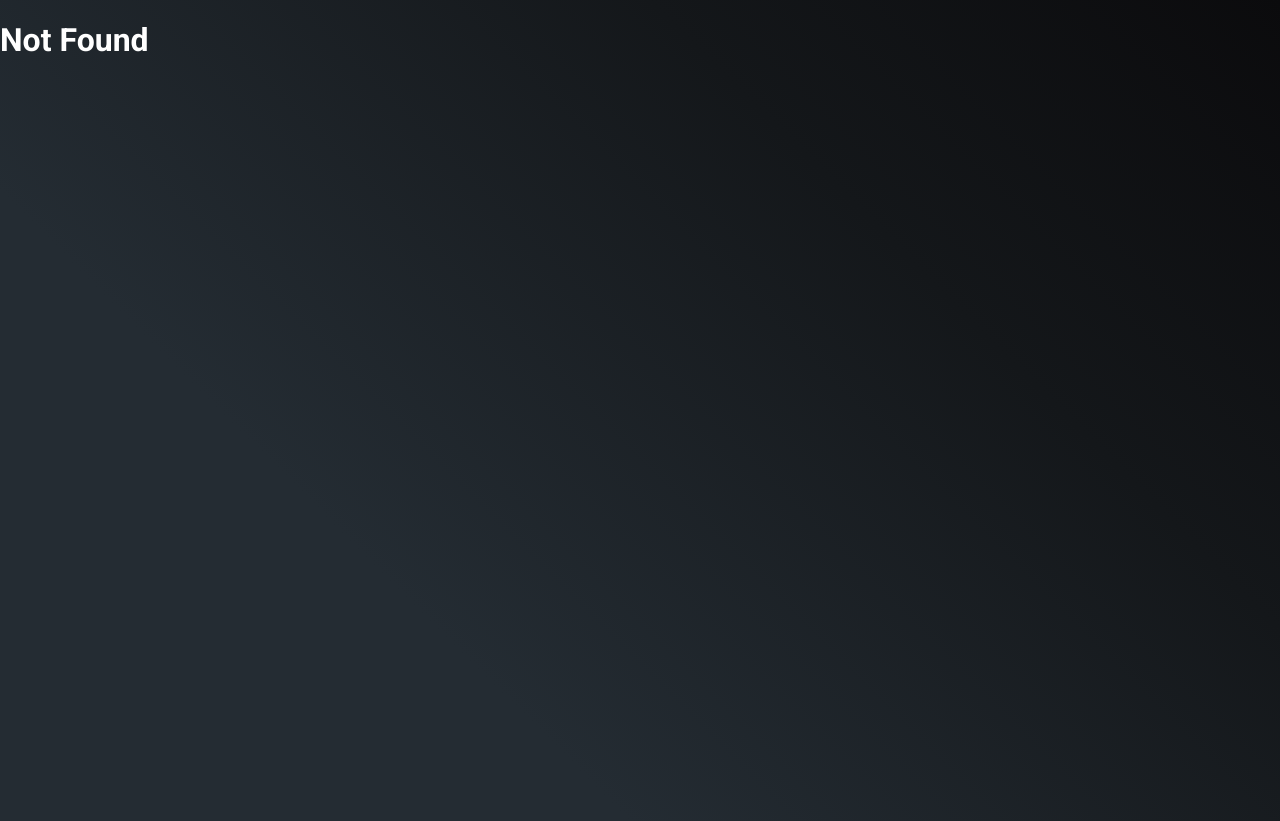
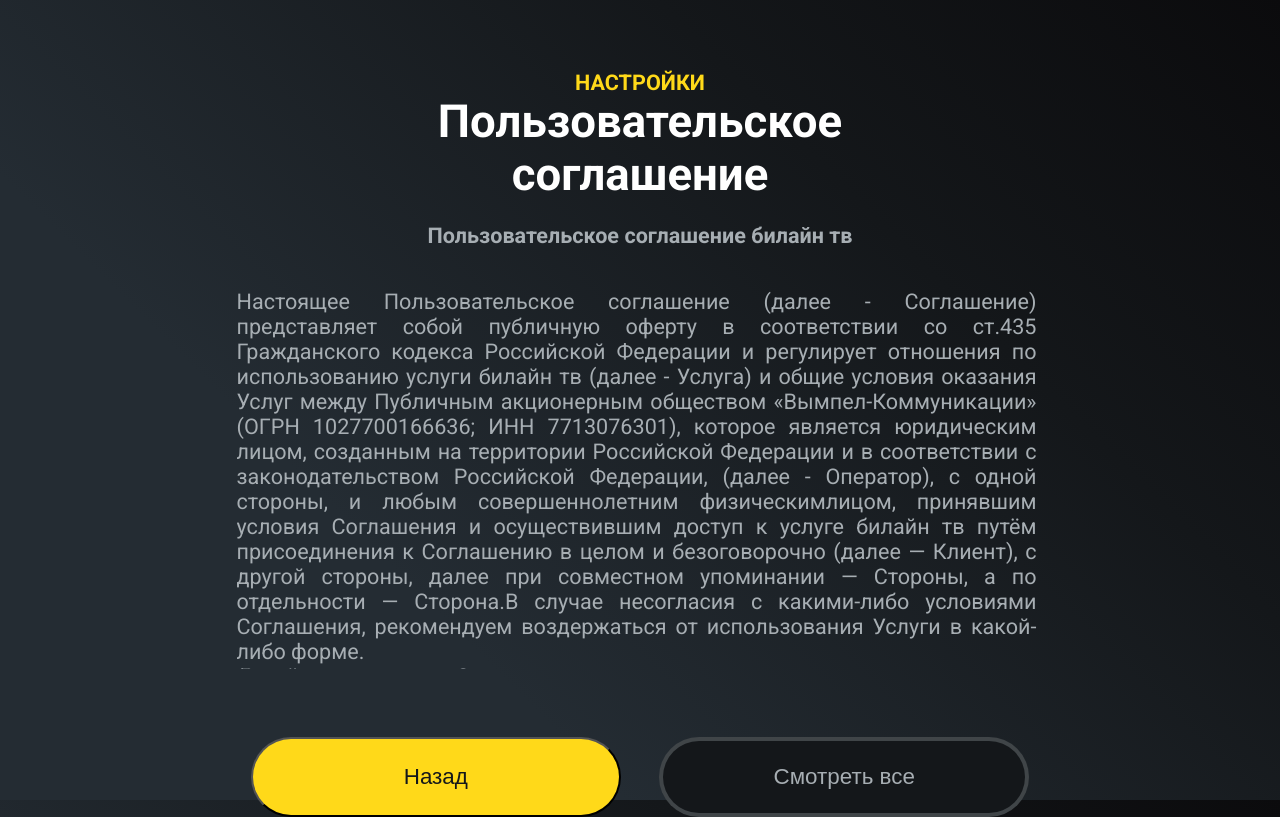
Before and after one commit to Polina-Sapego/Oxagile-training, a React app: page /useragreement in a window 1280 px wide. Built offline with nearby package versions, Linux system fonts and the light colour scheme.

Commit message:
created UserAgreement page

```diff
--- /dev/null
+++ b/assets/styles/UserAgreement.sass
@@ -0,0 +1,99 @@
+.userAgreement
+  margin: 0
+  position: relative
+  text-align: center
+  padding-top: 70px
+
+  .setting-agr
+    margin: 0
+    color: #FFD919
+    font-size: 2.7vh
+
+  .user-agreement
+    margin: 0
+    font-size: 5.7vh
+
+  .user-agreement-beeline
+    font-size: 2.7vh
+    color: #A7AEB3
+
+  .content
+    display: flex
+    justify-content: center
+    align-items: center
+
+    .content-text
+      margin-right: 7px
+      max-width: 800px
+      text-align: justify
+      padding: 20px
+      color: #A7AEB3
+
+    .scrollable
+      max-height: 380px
+      overflow-y: auto
+      padding: 0px
+
+      &::-webkit-scrollbar
+        width: 5px
+
+      &::-webkit-scrollbar-track
+        background: #14171A
+
+      &::-webkit-scrollbar-thumb
+        background: #888
+        border-radius: 4px
+
+    .scrollable-true
+      max-height: 600px
+      padding: 0px
+      content: ''
+      overflow: auto
+      height: 550px
+
+      &::-webkit-scrollbar
+        width: 5px
+
+      &::-webkit-scrollbar-track
+        background: #14171A
+
+      &::-webkit-scrollbar-thumb
+        background: #888
+        border-radius: 4px
+
+    .text
+      display: inline
+      margin: 0
+      font-size: 2.7vh
+
+.button-back-all
+  position: relative
+  display: flex
+  justify-content: center
+  gap: 3vw
+  top: 6vh
+  margin-bottom: 20vh
+
+  .button-back-agr
+    width: 370px
+    height: 80px
+    position: relative
+    border-radius: 50px
+    background: #FFD919
+    color: #14171A
+    font-size: 2.8vh
+    text-align: center
+
+    &:hover
+      background: rgba(255, 212, 0, 0.83)
+
+  .view-all
+    width: 370px
+    padding: 20px 0
+    position: relative
+    border: 4px solid #A7AEB34D
+    border-radius: 50px
+    background-color: #14171A
+    color: #A7AEB3
+    font-size: 2.8vh
+    text-align: center
--- a/assets/styles/UserProfile.sass
+++ b/assets/styles/UserProfile.sass
@@ -46,7 +46,7 @@
     font-size: 2.8vh
     text-align: center
 
-.button-back
+.button-back-prf
   display: flex
   justify-content: center
   align-items: center
@@ -60,3 +60,6 @@
   color: #14171A
   font-size: 2.8vh
   text-align: center
+
+  &:hover
+    background: rgba(255, 212, 0, 0.83)
--- a/src/App.tsx
+++ b/src/App.tsx
@@ -3,6 +3,7 @@
 import Settings from './components/Settings';
 import UserProfile from './components/UserProfile';
 import MainLayout from './layouts/MainLayout';
+import UserAgreement from './components/UserAgreement';
 
 function App() {
   return (
@@ -12,6 +13,7 @@
           <Route path="/" element={<MainLayout />}>
             <Route index element={<Settings />} />
             <Route path="profile" element={<UserProfile />} />
+            <Route path="useragreement" element={<UserAgreement />} />
             <Route path="*" element={<h1>Not Found</h1>} />
           </Route>
         </Routes>
--- a/src/components/Settings.tsx
+++ b/src/components/Settings.tsx
@@ -19,7 +19,7 @@
     id: 3,
     title: 'Пользовательское соглашение',
     img: Useragreement,
-    link: '/provfjvid',
+    link: '/useragreement',
   }];
 
   return (
--- /dev/null
+++ b/src/components/UserAgreement.tsx
@@ -0,0 +1,121 @@
+import React, { useState } from 'react';
+import { Link } from 'react-router-dom';
+import '@styles/UserAgreement.sass';
+
+function UserAgreement() {
+  const [viewAll, setViewAll] = useState(false);
+
+  function handleViewAll() {
+    setViewAll(!viewAll);
+  }
+
+  return (
+    <>
+      <div className="userAgreement">
+        <h1 className="setting-agr">НАСТРОЙКИ</h1>
+        <h2 className="user-agreement">
+          Пользовательское
+          <br />
+          соглашение
+        </h2>
+        <h3 className="user-agreement-beeline">Пользовательское соглашение билайн тв</h3>
+        <div className="content">
+          <div className="content-text">
+            <div className={viewAll ? 'scrollable-true' : 'scrollable'}>
+              <p className="text">Настоящее Пользовательское соглашение (далее - Соглашение) представляет собой </p>
+              <p className="text">публичную оферту в соответствии со ст.435 Гражданского кодекса Российской </p>
+              <p className="text">Федерации и регулирует отношения по использованию услуги билайн тв </p>
+              <p className="text">(далее - Услуга) и общие условия оказания Услуг между Публичным акционерным </p>
+              <p className="text">обществом «Вымпел-Коммуникации» (ОГРН 1027700166636; ИНН 7713076301), </p>
+              <p className="text">которое является юридическим лицом, созданным на территории Российской Федерации </p>
+              <p className="text"> и в соответствии с законодательством Российской Федерации, (далее - Оператор), </p>
+              <p className="text">с одной стороны, и любым совершеннолетним физическимлицом, принявшим </p>
+              <p className="text">условия Соглашения и осуществившим доступ к услуге билайн тв путём присоединения к </p>
+              <p className="text">
+                Соглашению в целом и безоговорочно (далее — Клиент), с другой стороны, далее при
+                совместном упоминании — Стороны, а по отдельности — Сторона.
+              </p>
+              <p className="text">
+                В случае несогласия с какими-либо условиями Соглашения, рекомендуем воздержаться от
+                использования Услуги в какой-либо форме.
+                <br />
+              </p>
+              <p className="text">
+                Датой заключения Соглашения признается дата начала использования Услуги.
+                <br />
+              </p>
+              <h3 className="text">
+                Термины
+                <br />
+              </h3>
+              <p className="text">
+                Оператор — Публичное акционерное общество «Вымпел — Коммуникации».
+                <br />
+              </p>
+              <p className="text">
+                Абонент (Абонент билайн) — физическое лицо, пользователь услуг связи Оператора,
+                заключивший договор
+              </p>
+              <p className="text">об оказании услуг связи билайн (договоры на оказание услуг подвижной </p>
+              <p className="text">радиотелефонной связи, телематических услуг связи, услуг связи по </p>
+              <p className="text">передаче данных, услуг связи для целей телевещания), принявший условия Соглашения</p>
+              <p className="text"> и зарегистрированный в Услуге с помощью мобильного номера или уникального </p>
+              <p className="text">
+                идентификатора.
+                <br />
+                Пользователь — физическое лицо (гражданин), не являющееся
+              </p>
+              <p className="text">
+                Абонентом, заключившее Соглашение с Оператором.
+                <br />
+                Клиент— Абонент,
+              </p>
+              <p className="text">
+                Пользователь при совместном упоминании их в тексте Соглашения.
+                <br />
+              </p>
+              <p className="text">Абонентское устройство — находящееся в законном владении Клиента (оконечное) </p>
+              <p className="text">оборудование, обеспечивающие Клиенту доступ к Контенту и/или возможность его </p>
+              <p className="text">просмотра. С перечнем Абонентских устройств можно ознакомиться на сайте Услуги </p>
+              <p className="text">
+                beeline.tv (далее — Сайт Услуги).
+                <br />
+                Плата за Услугу — размер платежа Клиента
+              </p>
+              <p className="text">
+                за оказанную Услугу.
+                <br />
+                Видеоконтент — аудиовизуальные произведения, которые
+              </p>
+              <p className="text"> предоставляются Клиенту, если иное не указано на Сайте Услуги. Перечень</p>
+              <p className="text"> Видеоконтента, а также срок доступа к Видеоконтенту определяются Оператором </p>
+              <p className="text">
+                самостоятельно и доступны для Клиента в Интерфейсах Услуги. Под Единицей
+                Видеоконтента
+              </p>
+              <p className="text">следует понимать одно аудиовизуальное произведение.</p>
+            </div>
+            {viewAll && (
+            <div className="button-back-all">
+              <Link to="/">
+                <button className="button-back-agr" type="button">Назад</button>
+              </Link>
+              <button className="view-all" onClick={handleViewAll} type="button">Свернуть</button>
+            </div>
+            )}
+          </div>
+        </div>
+      </div>
+      {!viewAll && (
+      <div className="button-back-all">
+        <Link to="/">
+          <button className="button-back-agr" type="button">Назад</button>
+        </Link>
+        <button className="view-all" onClick={handleViewAll} type="button">Смотреть все</button>
+      </div>
+      )}
+    </>
+  );
+}
+
+export default UserAgreement;
--- a/src/components/UserProfile.tsx
+++ b/src/components/UserProfile.tsx
@@ -15,15 +15,15 @@
         </div>
         <div className="change-color">
           <span>Color</span>
-          <button className="change" type={"button"}>Change</button>
+          <button className="change" type="button">Change</button>
         </div>
         <div className="change-pin">
           <span>PIN for profile</span>
-          <button className="change" type={"button"}>Change</button>
+          <button className="change" type="button">Change</button>
         </div>
       </div>
-      <div className="button-back">
-        <Link to="/"><button className="back" type={"button"}>Back</button></Link>
+      <div className="button-back-prf">
+        <Link to="/"><button className="back" type="button">Back</button></Link>
       </div>
 
     </>
--- a/webpack.config.ts
+++ b/webpack.config.ts
@@ -74,6 +74,9 @@
     },
     extensions: ['.tsx', '.ts', '.js'],
   },
+  devServer: {
+    historyApiFallback: true,
+  },
 };
 
 export default config;
```
